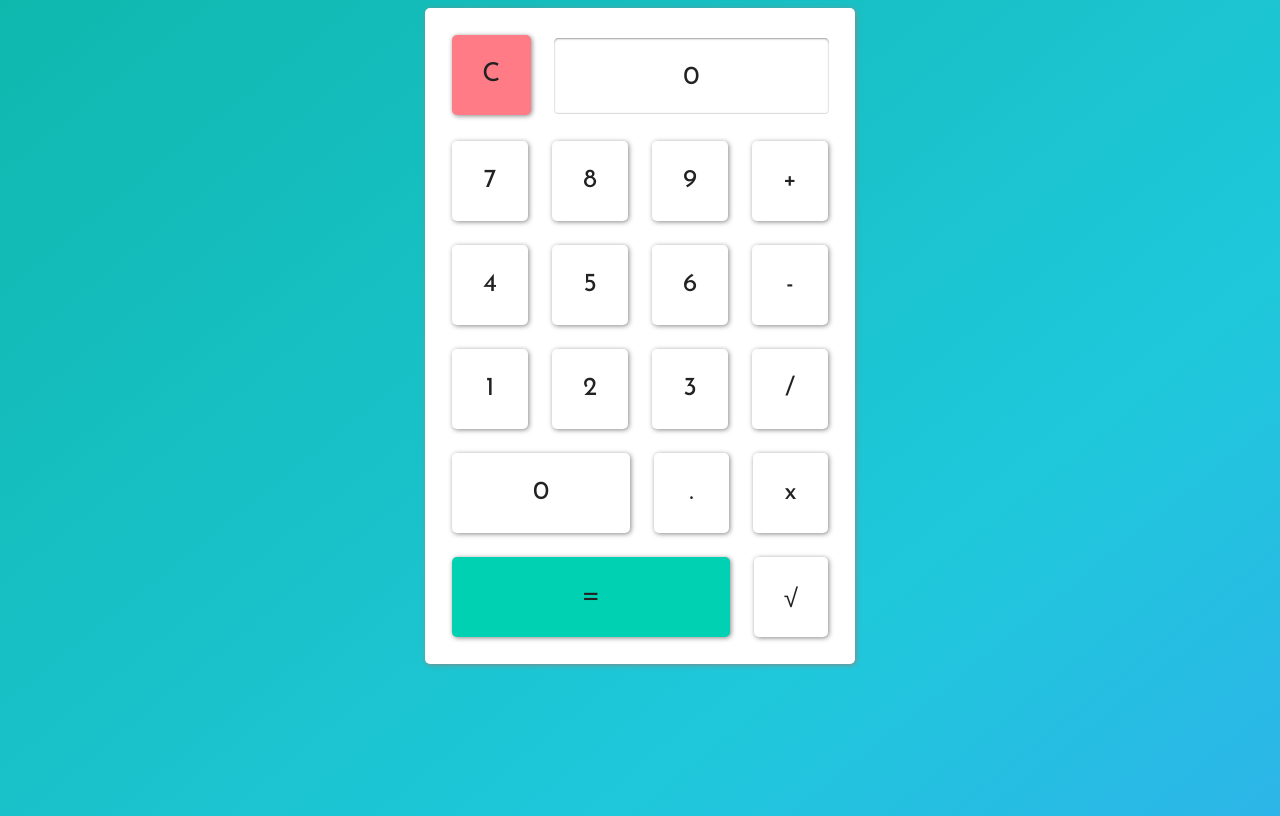
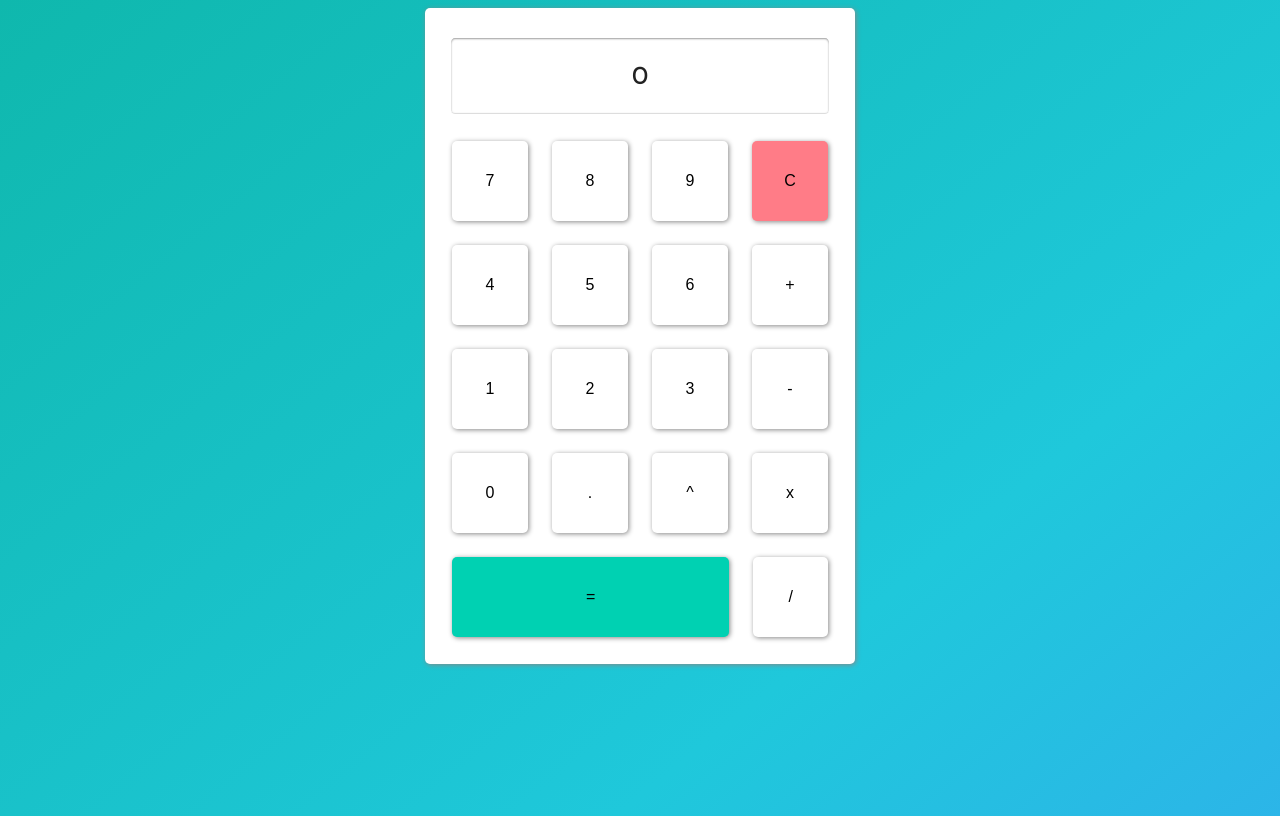
Before and after one commit to tmoreton/calculator.js, a plain HTML site: page index.html in a window 1280 px wide. Drawn offline with Linux system fonts and the light colour scheme.

Commit message:
refactored calculator functionality

```diff
--- a/index.html
+++ b/index.html
@@ -11,73 +11,39 @@
     <div class="container">
       <div class="calc">
         <div class="container">
-          <div class="clear" onclick="zero()">
-            <p>C</p>
-          </div>
           <div class="calc-display">
             <p id="result">0</p>s
           </div>
         </div>
         <div class="container">
-          <div class="calc-btn" onclick="calculator('7')">
-            <p>7</p>
-          </div>
-          <div class="calc-btn" onclick="calculator('8')">
-            <p>8</p>
-          </div>
-          <div class="calc-btn" onclick="calculator('9')">
-            <p>9</p>
-          </div>
-          <div class="calc-btn" onclick="calculator('+')">
-            <p>+</p>
-          </div>
+          <button class="btn calc-num" onclick="calculator('7')">7</button>
+          <button class="btn calc-num" onclick="calculator('8')">8</button>
+          <button class="btn calc-num" onclick="calculator('9')">9</button>
+          <button class="btn clear" onclick="zero()">C</button>
         </div>
         <div class="container">
-          <div class="calc-btn" value="4" onclick="calculator('4')">
-            <p>4</p>
-          </div>
-          <div class="calc-btn" onclick="calculator('5')">
-            <p>5</p>
-          </div>
-          <div class="calc-btn" onclick="calculator('6')">
-            <p>6</p>
-          </div>
-          <div class="calc-btn" onclick="calculator('-')">
-            <p>-</p>
-          </div>
+          <button class="btn calc-num" onclick="calculator('4')">4</button>
+          <button class="btn calc-num" onclick="calculator('5')">5</button>
+          <button class="btn calc-num" onclick="calculator('6')">6</button>
+          <button class="btn calc-sym" onclick="calculator('+')">+</button>
+
         </div>
         <div class="container">
-          <div class="calc-btn" onclick="calculator('1')">
-            <p>1</p>
-          </div>
-          <div class="calc-btn" onclick="calculator('2')">
-            <p>2</p>
-          </div>
-          <div class="calc-btn" onclick="calculator('3')">
-            <p>3</p>
-          </div>
-          <div class="calc-btn" onclick="calculator('/')">
-            <p>/</p>
-          </div>
+          <button class="btn calc-num" onclick="calculator('1')">1</button>
+          <button class="btn calc-num" onclick="calculator('2')">2</button>
+          <button class="btn calc-num" onclick="calculator('3')">3</button>
+          <button class="btn calc-sym" onclick="calculator('-')">-</button>
+
         </div>
         <div class="container">
-          <div class="calc-btn" onclick="calculator('0')" style="width:190px;">
-            <p>0</p>
-          </div>
-          <div class="calc-btn" onclick="calculator('.')">
-            <p>.</p>
-          </div>
-          <div class="calc-btn" onclick="calculator('x34')">
-            <p>x</p>
-          </div>
+          <button class="btn calc-num" onclick="calculator('0')">0</button>
+          <button class="btn calc-sym" onclick="calculator('.')">.</button>
+          <button class="btn calc-sym" onclick="exp('^')">^</button>
+          <button class="btn calc-sym" onclick="calculator('x')">x</button>
         </div>
         <div class="container">
-          <div class="total" onclick="total()" style="width:300px;">
-            <p>=</p>
-          </div>
-          <div class="calc-btn" onclick="calculator('x34')">
-            <p> &#8730; </p>
-          </div>
+          <button class="btn total" onclick="total()">=</button>
+          <button class="btn calc-sym" onclick="calculator('/')">/</button>
         </div>
       </div>
     </div>
--- a/script.js
+++ b/script.js
@@ -1,32 +1,56 @@
-var result = "0";
+var result = [];
 var operators = ["+", "-", "/", "x"];
 var numbers = ["0", "1", "2", "3", "4", "5", "6", "7", "8", "9", "."];
-var buttons = document.querySelectorAll( '.calc-btn' );
 
-for(var i = 0; i < buttons.length; i++) {
-	buttons[i].addEventListener("click", function(){
-		// Add function here
-		console.log("keydown")
-	});
-};
+// var buttons = document.querySelectorAll( '.calc-btn' );
+// for(var i = 0; i < buttons.length; i++) {
+// 	buttons[i].addEventListener("click", function(){
+// 		// Add function here
+// 		console.log("keydown")
+// 	});
+// };
+
 
 function calculator(el) {
+	el = String(el)
     if (numbers.indexOf(el) != -1){
-    	result += el
-    	document.getElementById('result').innerHTML = result
+ 		if (result.length < 1){
+ 			result.push(el)
+ 			document.getElementById('result').innerHTML = el
+ 		} else if (result.length == 1) {
+ 			result[0] = result[0]+el
+ 			document.getElementById('result').innerHTML = result[0]
+ 		} else if (result.length == 2){
+ 			result.push(el)
+ 			document.getElementById('result').innerHTML = el
+ 		} else if (result.length == 3){
+ 			result[2] = result[2]+el
+ 			document.getElementById('result').innerHTML = result[2]
+ 		}
     } else if (operators.indexOf(el) != -1){
-    	result += el
-    	document.getElementById('result').innerHTML = result
+ 		if (result.length == 1){
+ 			result.push(el)
+ 		} else if (result.length > 1 && operators.indexOf(result[1]) != -1) {
+ 			var newArray = String(eval(result.join("")))
+ 			document.getElementById('result').innerHTML = newArray
+ 			result = [newArray]
+ 		}
 	}
 }
 
 function zero() {
-	result = "0"
-	document.getElementById('result').innerHTML = result
+	result = []
+	document.getElementById('result').innerHTML = "0"
 }
 
 function total(){
-	document.getElementById('result').innerHTML = eval(result)
+	var newArray = String(eval(result.join("")))
+	document.getElementById('result').innerHTML = newArray
+	result = [newArray]
+}
+
+function exp(){
+
 }
 
 document.addEventListener('keydown', function(event) {
--- a/style.css
+++ b/style.css
@@ -30,7 +30,7 @@ body {
 }
 
 .calc-display {
-	width: 280px;
+	width: 100%;
 	height: 75px;
 	margin: 15px 10px;
 	border-radius: 5px;
@@ -40,35 +40,41 @@ body {
 	box-shadow: inset 0 1px 2px rgba(0,0,0,.39), 0 -1px 1px #FFF, 0 1px 0 #FFF;
 }
 
-.calc-btn {
+.btn {
 	width: 80px;
     height: 80px;
     margin: 12px;
 	border-radius: 5px;
 	box-shadow: 1px 1px 5px #888888;
-	font-weight: bold;
+	font-weight: 500;
+	outline: none;
+	border: none;
+	font-size: 16px;
+	background-color: white;
 }
 
-.calc-btn:hover{
+.btn:active {
+	box-shadow: inset 1px 1px 5px #888888;
+}
+
+.clear {
+	background-color: #ff7c87;
+}
+
+.clear:active {
+	background-color: #ff6370;
+}
+
+.calc-num {
+
+}
+
+.calc-num:hover{
 	background-color: #f6f6f6;
 }
 
-.clear {
-	width: 80px;
-    height: 80px;
-    margin: 12px;
-	border-radius: 5px;
-	box-shadow: 1px 1px 5px #888888;
-	font-weight: bold;
-	background-color: #ff7c87;
-}
 
 .total {
-	width: 80px;
-    height: 80px;
-    margin: 12px;
-	border-radius: 5px;
-	box-shadow: 1px 1px 5px #888888;
-	font-weight: bold;
+	width:300px;
 	background-color: #00d1b2;
 }
```
